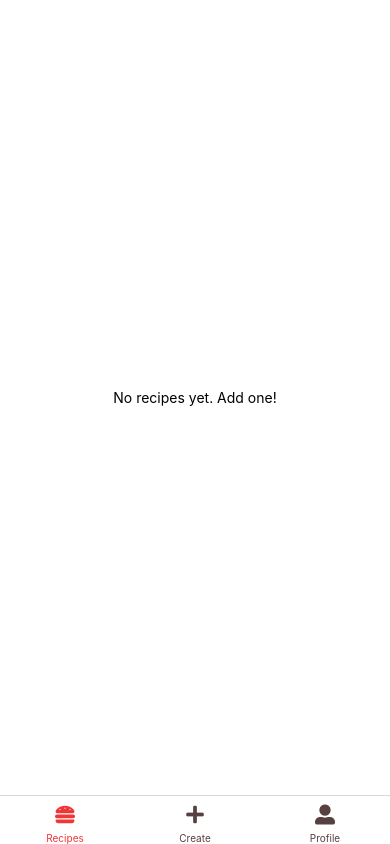
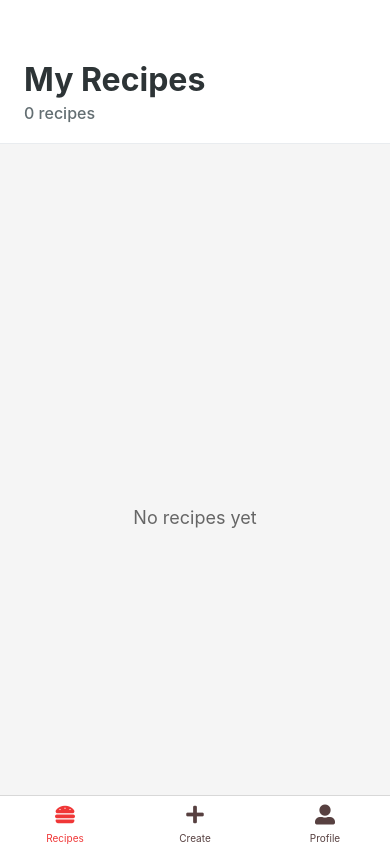
Before and after one commit to Etiolate7/SavorShare, a React Native app: screen /Home in a window 390 px wide. Both pictures are taken after a click on the button "GO TO APP". Built offline with nearby package versions, Linux system fonts and the light colour scheme.

Commit message:
[ADD] css adjustments

```diff
--- a/App.js
+++ b/App.js
@@ -17,6 +17,10 @@ const Tab = createBottomTabNavigator();
 export default function App() {
 
   const [recipes, setRecipes] = useState([]);
+
+  const addRecipe = (newRecipe) => {
+  setRecipes([...recipes, newRecipe]);
+};
 
 const TabNavigator = () => {
   return (
--- a/components/RecipeCard.js
+++ b/components/RecipeCard.js
@@ -5,17 +5,70 @@ export default function RecipeCard({ recipe }) {
     return (
         <View style={styles.card}>
             <Text style={styles.title}>{recipe.title}</Text>
-            <Text>Servings: {recipe.servings}</Text>
-            <Text>Time: {recipe.time} mins</Text>
+            <Text style={styles.details}>Servings: {recipe.servings}</Text>
+            <Text style={styles.details}>Time: {recipe.time} mins</Text>
+            <Text style={styles.details}>Type: {recipe.dishType}</Text>
+            <Text style={styles.details}>Cuisine: {recipe.nationality}</Text>
+
+            {recipe.ingredients && recipe.ingredients.length > 0 && (
+                <View style={styles.ingredientsSection}>
+                    <Text style={styles.subtitle}>Ingredients:</Text>
+                    {recipe.ingredients.map((ingredient, index) => (
+                        <Text key={index} style={styles.ingredient}>
+                            • {ingredient}
+                        </Text>
+                    ))}
+                </View>
+            )}
+
+            {recipe.instructions && (
+                <View style={styles.instructionsSection}>
+                    <Text style={styles.subtitle}>Instructions:</Text>
+                    <Text style={styles.instructions}>{recipe.instructions}</Text>
+                </View>
+            )}
         </View>
     );
 }
 
 const styles = StyleSheet.create({
     card: {
-        backgroundColor: '#fff',
+        backgroundColor: '#f9f9f9',
+        padding: 15,
+        margin: 10,
+        borderRadius: 8,
+        borderWidth: 1,
+        borderColor: '#ddd',
     },
     title: {
         fontSize: 18,
+        fontWeight: 'bold',
+        marginBottom: 8,
+    },
+    details: {
+        fontSize: 14,
+        color: '#666',
+        marginBottom: 4,
+    },
+    subtitle: {
+        fontSize: 16,
+        fontWeight: '600',
+        marginTop: 10,
+        marginBottom: 5,
+    },
+    ingredient: {
+        fontSize: 14,
+        marginLeft: 10,
+        marginBottom: 2,
+    },
+    instructions: {
+        fontSize: 14,
+        lineHeight: 20,
+    },
+    ingredientsSection: {
+        marginTop: 10,
+    },
+    instructionsSection: {
+        marginTop: 10,
     },
 });
--- a/screens/CreateScreen.js
+++ b/screens/CreateScreen.js
@@ -1,72 +1,234 @@
-import { Button, StyleSheet, Text, TextInput, View, TouchableOpacity, ScrollView, Image, ImageBackground } from 'react-native';
+import { Button, StyleSheet, Text, TextInput, View, TouchableOpacity, ScrollView } from 'react-native';
 import { useState } from 'react';
+import { SafeAreaView } from 'react-native-safe-area-context';
 
 export default function CreateScreen({ navigation, recipes, setRecipes }) {
-
     const [title, setTitle] = useState('');
     const [servings, setServings] = useState('');
     const [time, setTime] = useState('');
+    const [ingredients, setIngredients] = useState(['']);
+    const [instructions, setInstructions] = useState('');
+    const [nationality, setNationality] = useState('');
+    const [dishType, setDishType] = useState('Main');
 
     function saveRecipe() {
+        const filteredIngredients = ingredients.filter((ing) => ing.trim() !== '');
         const newRecipe = {
             id: Date.now().toString(),
             title,
             servings,
             time,
+            ingredients: filteredIngredients,
+            instructions,
+            nationality,
+            dishType,
         };
 
-        setRecipes([...recipes, newRecipe]);
+        const currentRecipes = recipes || [];
+        setRecipes([...currentRecipes, newRecipe]);
         navigation.goBack();
     }
 
+    const updateIngredient = (text, index) => {
+        const newIngredients = [...ingredients];
+        newIngredients[index] = text;
+        setIngredients(newIngredients);
+    };
+
+    const addIngredientField = () => {
+        setIngredients([...ingredients, '']);
+    };
+
+    const dishOptions = ['Main', 'Appetizer', 'Dessert', 'Side', 'Breakfast', 'Beverage'];
+
     return (
+        <SafeAreaView style={styles.safeArea}>
             <ScrollView contentContainerStyle={styles.scrollContainer}>
                 <View style={styles.container}>
+                    <Text style={styles.title}>Create Your Recipe</Text>
+
                     <TextInput
                         placeholder="Recipe title"
                         value={title}
                         onChangeText={setTitle}
                         style={styles.input}
                     />
+                    <View style={styles.row}>
                         <TextInput
                             placeholder="Servings"
                             value={servings}
                             onChangeText={setServings}
                             keyboardType="numeric"
-                    style={styles.input}
+                            style={[styles.input, styles.halfInput]}
                         />
                         <TextInput
                             placeholder="Time (mins)"
                             value={time}
                             onChangeText={setTime}
                             keyboardType="numeric"
+                            style={[styles.input, styles.halfInput]}
+                        />
+                    </View>
+
+                    <Text style={styles.sectionTitle}>Ingredients</Text>
+                    {ingredients.map((ingredient, index) => (
+                        <TextInput
+                            key={index.toString()}
+                            placeholder={`Ingredient #${index + 1}`}
+                            value={ingredient}
+                            onChangeText={(text) => updateIngredient(text, index)}
+                            style={styles.input}
+                        />
+                    ))}
+                    <TouchableOpacity onPress={addIngredientField} style={styles.addButton}>
+                        <Text style={styles.addButtonText}>+ Add Ingredient</Text>
+                    </TouchableOpacity>
+
+                    <Text style={styles.sectionTitle}>Instructions</Text>
+                    <TextInput
+                        placeholder="Write step-by-step instructions..."
+                        value={instructions}
+                        onChangeText={setInstructions}
+                        multiline
+                        style={[styles.input, styles.textArea]}
+                    />
+
+                    <Text style={styles.sectionTitle}>Nationality</Text>
+                    <TextInput
+                        placeholder="e.g., Italian, French, Japanese"
+                        value={nationality}
+                        onChangeText={setNationality}
                         style={styles.input}
                     />
 
-                <View style={{ marginTop: 20 }}>
-                    <Button title="Save Recipe" onPress={saveRecipe} />
+                    <Text style={styles.sectionTitle}>Type of Dish</Text>
+                    <View style={styles.optionsContainer}>
+                        {dishOptions.map((option) => (
+                            <TouchableOpacity
+                                key={option}
+                                onPress={() => setDishType(option)}
+                                style={[
+                                    styles.optionButton,
+                                    dishType === option && styles.optionButtonSelected,
+                                ]}
+                            >
+                                <Text style={[
+                                    styles.optionText,
+                                    dishType === option && styles.optionTextSelected,
+                                ]}>
+                                    {option}
+                                </Text>
+                            </TouchableOpacity>
+                        ))}
                     </View>
+
+                    <TouchableOpacity style={styles.saveButton} onPress={saveRecipe}>
+                        <Text style={styles.saveButtonText}>Save Recipe</Text>
+                    </TouchableOpacity>
                 </View>
             </ScrollView>
+        </SafeAreaView>
     );
 }
 
 const styles = StyleSheet.create({
+    safeArea: {
+        flex: 1,
+        backgroundColor: '#f8f9fa',
+    },
+    scrollContainer: {
+        flexGrow: 1,
+        paddingVertical: 20,
+    },
     container: {
         flex: 1,
-        backgroundColor: '#fff',
-        alignItems: 'center',
-        justifyContent: 'center',
+        paddingHorizontal: 20,
     },
-    scrollContainer: {
-        flex: 1,
-        justifyContent: 'center',
+    title: {
+        fontSize: 28,
+        fontWeight: '700',
+        color: '#2d3436',
+        textAlign: 'center',
+        marginBottom: 30,
     },
     input: {
-        width: '80%',
-        marginTop: 25,
-        borderBottomColor: 'grey',
-        borderBottomWidth: 1,
+        width: '100%',
+        backgroundColor: 'white',
+        borderRadius: 12,
         fontSize: 16,
+        padding: 15,
+        marginBottom: 15,
+        borderWidth: 1,
+        borderColor: '#e0e0e0',
+    },
+    halfInput: {
+        width: '48%',
+    },
+    row: {
+        flexDirection: 'row',
+        justifyContent: 'space-between',
+    },
+    sectionTitle: {
+        fontWeight: '600',
+        fontSize: 18,
+        color: '#2d3436',
+        marginTop: 20,
+        marginBottom: 10,
+    },
+    textArea: {
+        height: 120,
+        textAlignVertical: 'top',
+    },
+    addButton: {
+        backgroundColor: '#e9ecef',
+        borderRadius: 12,
+        padding: 15,
+        alignItems: 'center',
+        marginBottom: 15,
+    },
+    addButtonText: {
+        color: '#636e72',
+        fontSize: 16,
+        fontWeight: '500',
+    },
+    optionsContainer: {
+        flexDirection: 'row',
+        flexWrap: 'wrap',
+        justifyContent: 'space-between',
+    },
+    optionButton: {
+        width: '48%',
+        backgroundColor: 'white',
+        borderRadius: 12,
+        padding: 15,
+        marginBottom: 10,
+        borderWidth: 1,
+        borderColor: '#e0e0e0',
+    },
+    optionButtonSelected: {
+        backgroundColor: '#00b894',
+        borderColor: '#00b894',
+    },
+    optionText: {
+        textAlign: 'center',
+        color: '#636e72',
+        fontWeight: '500',
+    },
+    optionTextSelected: {
+        color: 'white',
+        fontWeight: '600',
+    },
+    saveButton: {
+        backgroundColor: '#00b894',
+        borderRadius: 12,
+        padding: 18,
+        alignItems: 'center',
+        marginTop: 30,
+        marginBottom: 20,
+    },
+    saveButtonText: {
+        color: 'white',
+        fontSize: 18,
+        fontWeight: '600',
     },
 });
--- a/screens/HomeScreen.js
+++ b/screens/HomeScreen.js
@@ -36,7 +36,7 @@ const styles = StyleSheet.create({
     btn: {
         alignItems: 'center',
         width: '30%',
-        backgroundColor: '#F03737',
+        backgroundColor: '#F28080',
         borderRadius: 10,
         marginTop: 20,
     }
--- a/screens/RecipesScreen.js
+++ b/screens/RecipesScreen.js
@@ -1,19 +1,26 @@
-import { Button, StyleSheet, FlatList, Text, View, TouchableOpacity, Image, ImageBackground } from 'react-native';
+import { StyleSheet, FlatList, Text, View } from 'react-native';
 import RecipeCard from '../components/RecipeCard';
 
 export default function RecipesScreen({ navigation, recipes }) {
+    const safeRecipes = recipes || [];
+
     return (
         <View style={styles.container}>
+            <View style={styles.header}>
+                <Text style={styles.title}>My Recipes</Text>
+                <Text style={styles.subtitle}>{safeRecipes.length} recipe{safeRecipes.length !== 1 ? 's' : ''}</Text>
+            </View>
             <FlatList
-                data={recipes}
+                data={safeRecipes}
                 keyExtractor={(item) => item.id}
                 renderItem={({ item }) => <RecipeCard recipe={item} />}
                 ListEmptyComponent={
                     <View style={styles.emptyContainer}>
-                        <Text style={styles.emptyText}>No recipes yet. Add one!</Text>
+                        <Text style={styles.emptyText}>No recipes yet</Text>
                     </View>
                 }
                 contentContainerStyle={styles.flatListContent}
+                showsVerticalScrollIndicator={false}
             />
         </View>
     );
@@ -22,21 +29,46 @@ export default function RecipesScreen({ navigation, recipes }) {
 const styles = StyleSheet.create({
     container: {
         flex: 1,
+        backgroundColor: '#f5f5f5',
+    },
+    header: {
+        paddingHorizontal: 24,
+        paddingTop: 60,
+        paddingBottom: 20,
         backgroundColor: '#fff',
-        alignItems: 'center',
-        justifyContent: 'center',
-        alignContent: 'center',
+        borderBottomWidth: 1,
+        borderBottomColor: '#e9ecef',
+    },
+    title: {
+        fontSize: 32,
+        fontWeight: '700',
+        color: '#2d3436',
+        marginBottom: 4,
+    },
+    subtitle: {
+        fontSize: 16,
+        color: '#636e72',
+        fontWeight: '500',
     },
     flatListContent: {
         flexGrow: 1,
+        paddingHorizontal: 20,
+        paddingTop: 16,
+        paddingBottom: 20,
+    },
+    flatListEmpty: {
+        flexGrow: 1,
         justifyContent: 'center',
-    },
-    emptyText: {
-        textAlign: 'center',
+        alignItems: 'center',
     },
     emptyContainer: {
         flex: 1,
         justifyContent: 'center',
         alignItems: 'center',
+        paddingTop: 100,
+    },
+    emptyText: {
+        fontSize: 18,
+        color: '#666',
     },
 });
```
Lines whose indentation alone changed are shown as unchanged.
